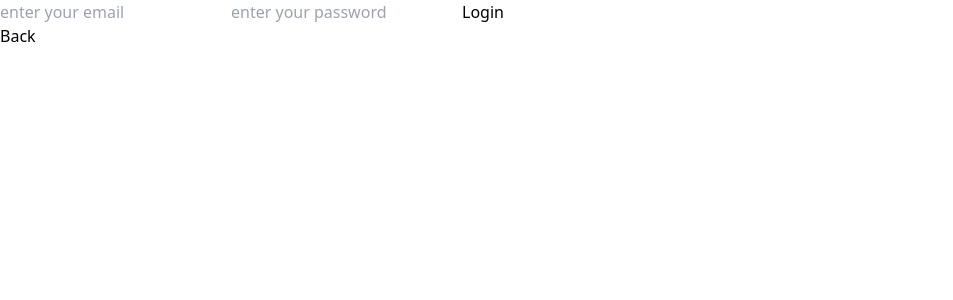
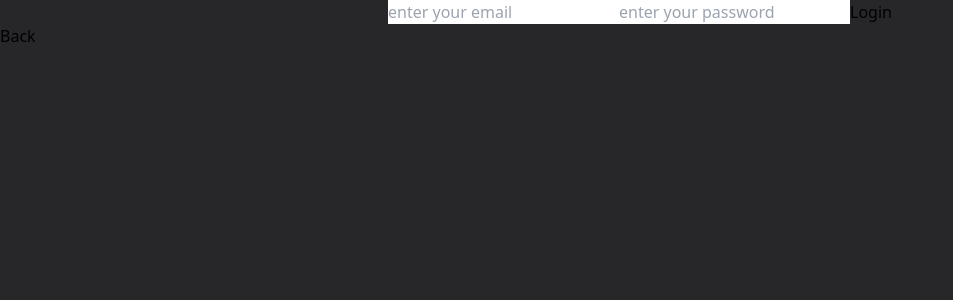
Before and after one commit to ujjwal2061/Daliy-Planner, a React (Vite) app in the folder to-do/: page /login in a window 1280 px wide. Shown: the top 300 px of the page, without its empty margins (0-953 px from the left). Built offline with nearby package versions, Linux system fonts and the light colour scheme; a web font is replaced by a local one.

Commit message:
Style Done nedd auth

```diff
--- a/to-do/src/Route/Login.jsx
+++ b/to-do/src/Route/Login.jsx
@@ -33,8 +33,8 @@ const Login=()=>{
         const [password ,setPassword]=useState("")
     return(
 
-        <section>
-       <form onSubmit={handlelogin} >
+        <section className="h-screen bg-zinc-800">
+       <form onSubmit={handlelogin} className="flex justify-center items-center " >
         <input  type="email" placeholder="enter your email" value={email}  onChange={(e)=>setEmail(e.target.value)} />
         <input type="password" placeholder="enter your password" value={password}  onChange={(e)=>setPassword(e.target.value)} />
         <button type="submit">Login</button>
```
